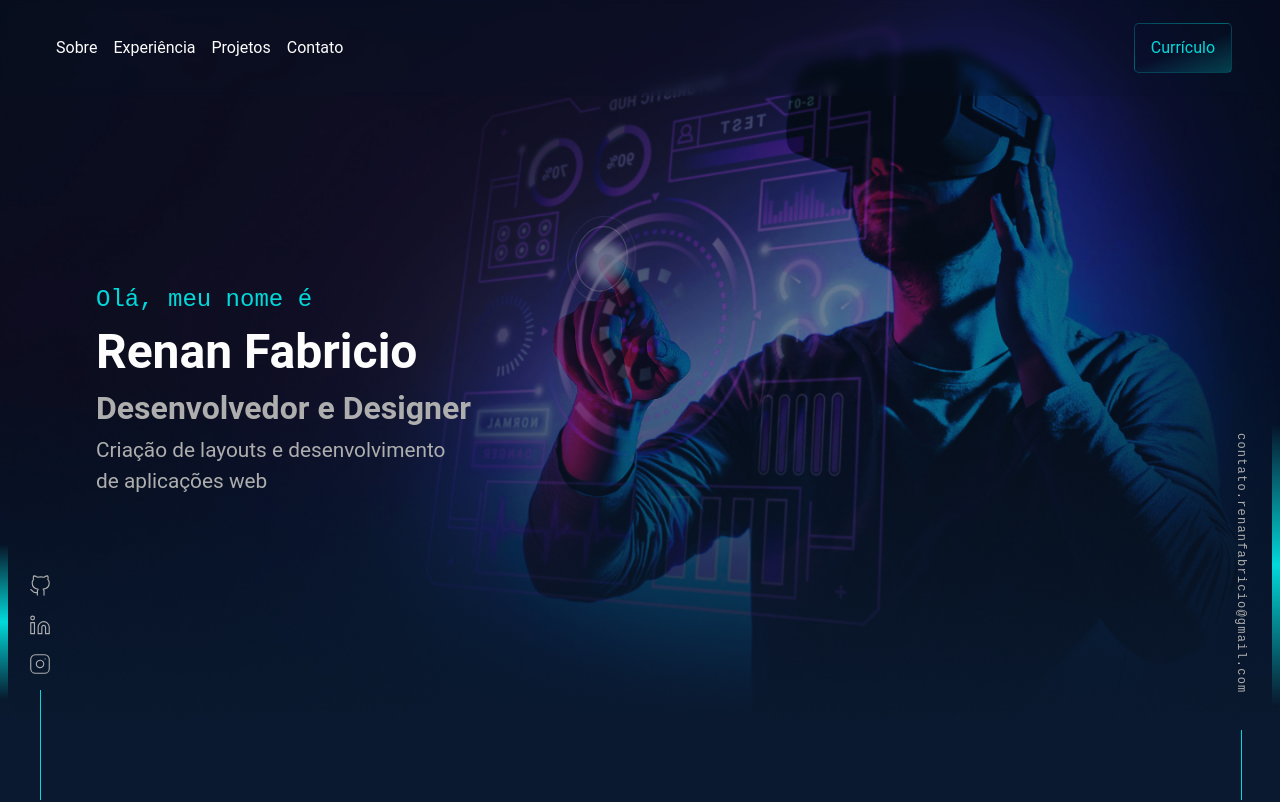
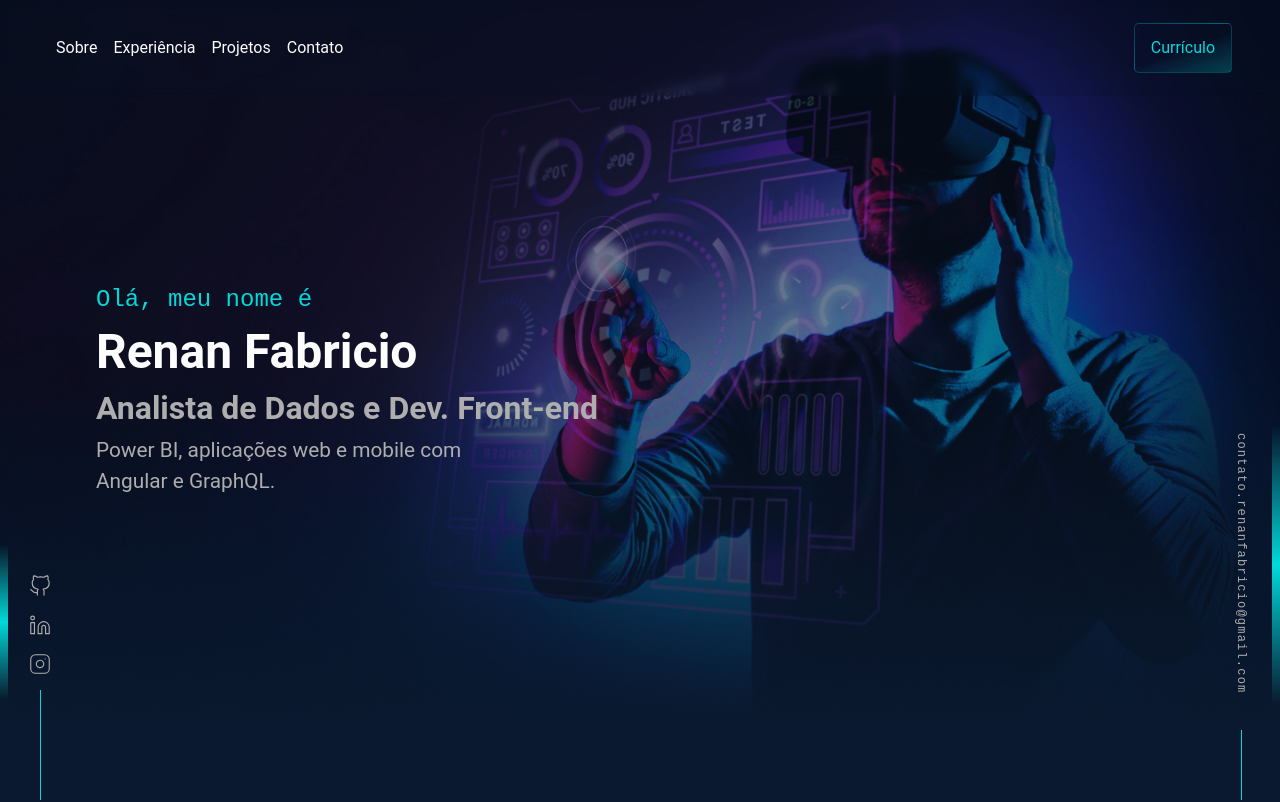
Before and after one commit to Renanfls/Portfolio-2.0_React-JS, a Next.js app in the folder portfolio/: page / in a window 1280 px wide. Shown: the top 802 px of the page. Built offline with nearby package versions, Linux system fonts and the light colour scheme.

Commit message:
Update SectionReception content to reflect new role and skills

```diff
--- a/portfolio/src/components/SectionReception/index.js
+++ b/portfolio/src/components/SectionReception/index.js
@@ -5,8 +5,10 @@ function SectionReception() {
         Olá, meu nome é
       </h1>
       <h2 className="fw-bold">Renan Fabricio</h2>
-      <h3 className="fw-bold mb-2">Desenvolvedor e Designer</h3>
-      <p>Criação de layouts e desenvolvimento de aplicações web</p>
+      <h3 className="fw-bold mb-2">Analista de Dados e Dev. Front-end</h3>
+      <p>
+        Power BI, aplicações web e mobile com Angular e GraphQL.
+      </p>
     </section>
   );
 }
```
